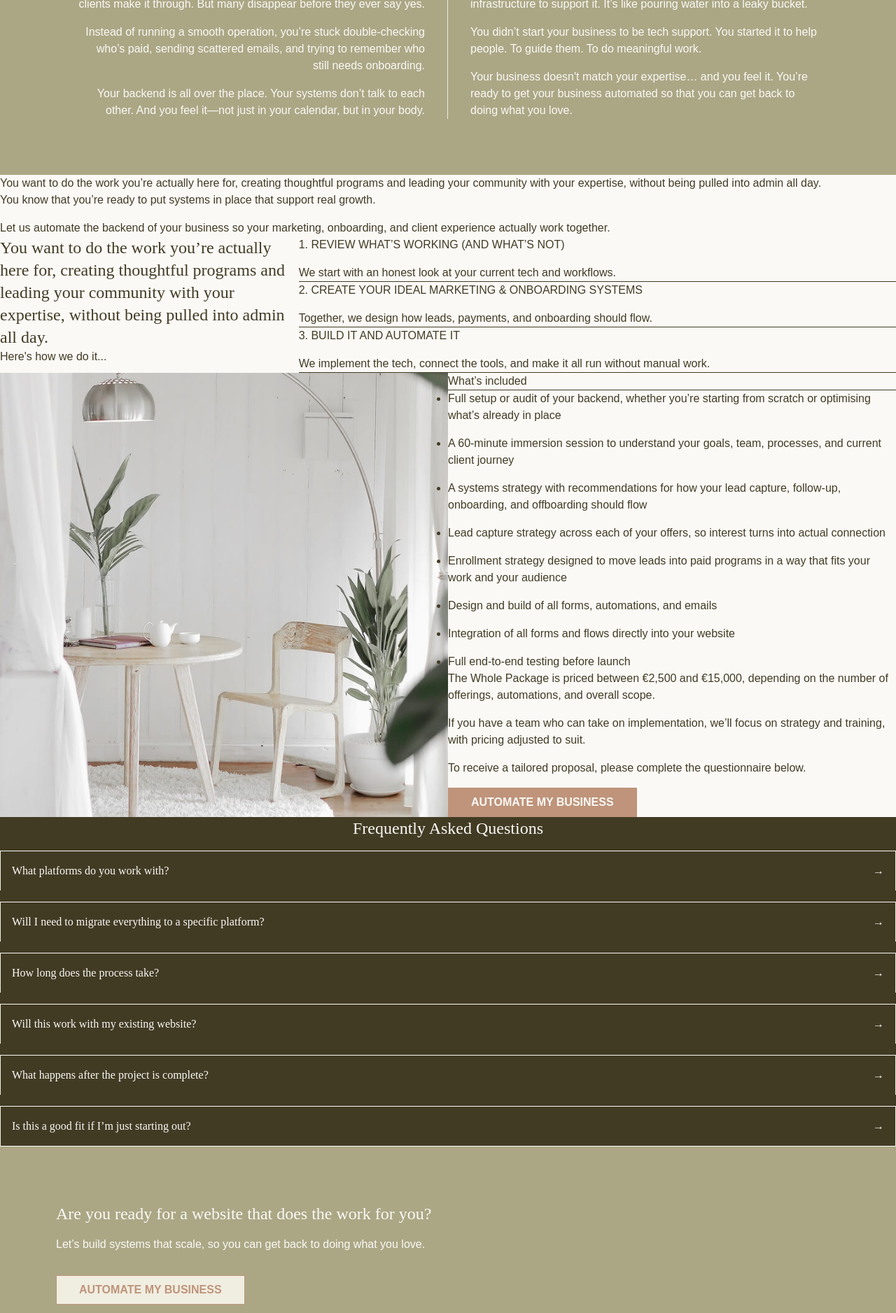
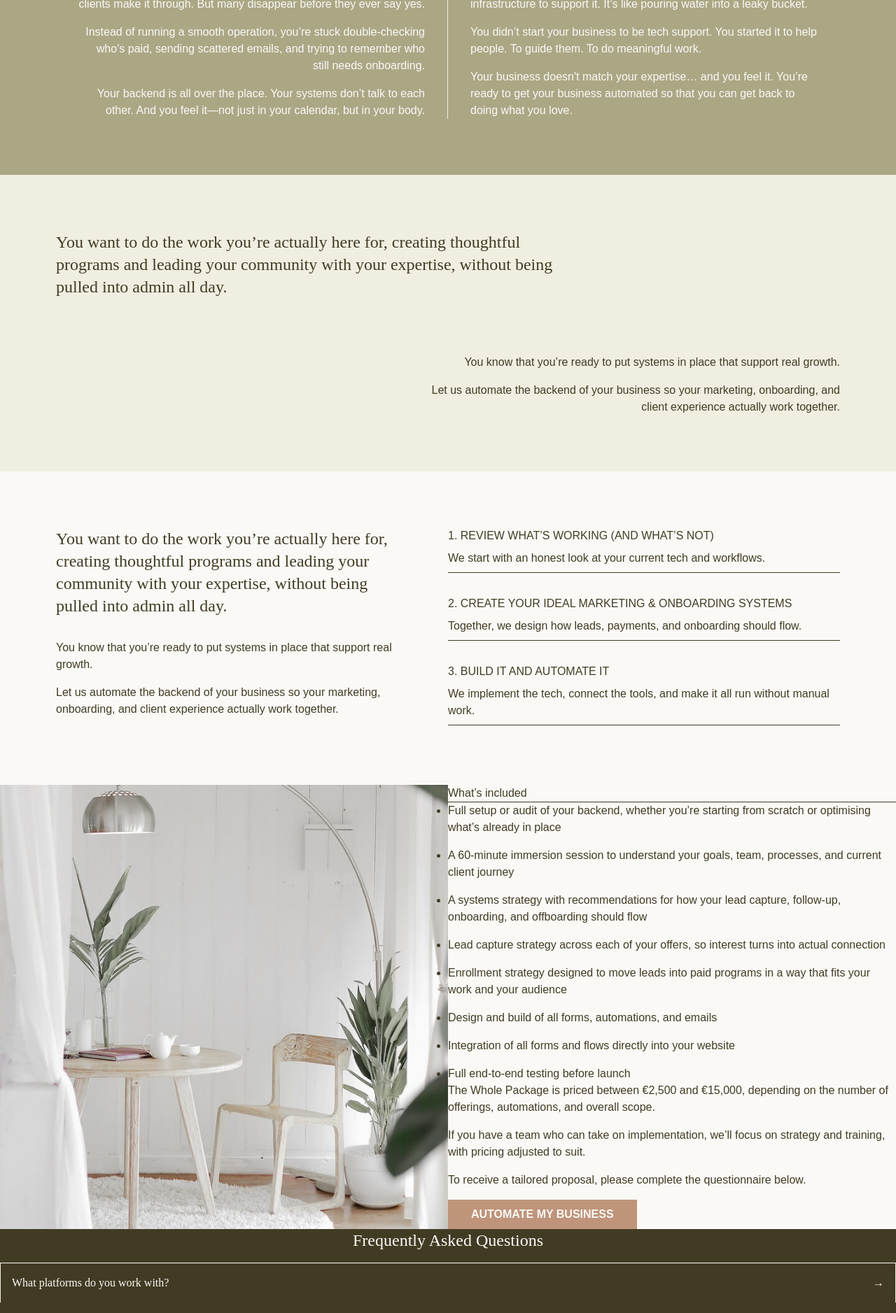
Before and after one commit to brittwoodard/brittanywoodard, a Jekyll site: the page built from website-systems-setup.html, in a window 1280 px wide. Shown: the part 1146-3023 px from the top of the page at 70% size. Built offline with Jekyll 4.4.1, drawn with Linux system fonts in a browser that asks for light colours; some web fonts are replaced.

Commit message:
system style

```diff
--- a/assets/css/style.css
+++ b/assets/css/style.css
@@ -655,6 +655,9 @@ li:last-child {
 .col-span-2 {
   grid-column: span 2 / span 2;
 }
+.col-span-1 {
+  grid-column: span 1 / span 1;
+}
 .m-2 {
   margin: 0.5rem;
 }
@@ -710,6 +713,15 @@ li:last-child {
 .mb-10 {
   margin-bottom: 2.5rem;
 }
+.ml-auto {
+  margin-left: auto;
+}
+.mr-20 {
+  margin-right: 5rem;
+}
+.mb-2 {
+  margin-bottom: 0.5rem;
+}
 .block {
   display: block;
 }
@@ -755,6 +767,18 @@ li:last-child {
 .w-px {
   width: 1px;
 }
+.w-\[66\%\] {
+  width: 66%;
+}
+.w-\[60\%\] {
+  width: 60%;
+}
+.w-\[40\%\] {
+  width: 40%;
+}
+.w-\[55\%\] {
+  width: 55%;
+}
 .grow {
   flex-grow: 1;
 }
@@ -796,6 +820,9 @@ li:last-child {
 }
 .items-center {
   align-items: center;
+}
+.justify-end {
+  justify-content: flex-end;
 }
 .justify-center {
   justify-content: center;
@@ -945,6 +972,9 @@ li:last-child {
 .px-20 {
   padding-left: 5rem;
   padding-right: 5rem;
+}
+.pb-2 {
+  padding-bottom: 0.5rem;
 }
 .text-left {
   text-align: left;
--- a/website-systems-setup.html
+++ b/website-systems-setup.html
@@ -115,28 +115,28 @@ cta:
 
 
 <!-- Desires -->
-<section>
-    <div>
+<section class="bg-light p-20">
+    <div class="heading w-[66%]">
         <h2>{{ page.desires.heading_html }}</h2>
     </div>
-    <div>
+    <div class="text-right w-[55%] ml-auto mt-20">
         {{ page.desires.description_html }}
     </div>
 </section>
 
 
 <!-- System -->
-<section class="grid grid-cols-3">
-    <div>
-        <h2 class="heading">{{ page.desires.heading_html }}</h2>
-        <p>Here's how we do it...</p>
+<section class="grid grid-cols-2 p-20">
+    <div class="mr-20">
+        <h2 class="heading mb-8">{{ page.desires.heading_html }}</h2>
+        <p>{{ page.desires.description_html }}</p>
     </div>
 
-    <div class="col-span-2">
+    <div>
         {% for item in page.system.steps %}
-        <div class="border-b border-x-dark">
-            <p class="subtitle">{{ item.title }}</p>
-            <p>{{ item.description }}</p>
+        <div class="border-b border-x-dark mb-8 last:mb-0">
+            <p class="subtitle mb-2">{{ item.title }}</p>
+            <p class="pb-2">{{ item.description }}</p>
         </div>
     {% endfor %}
     </div>
```
